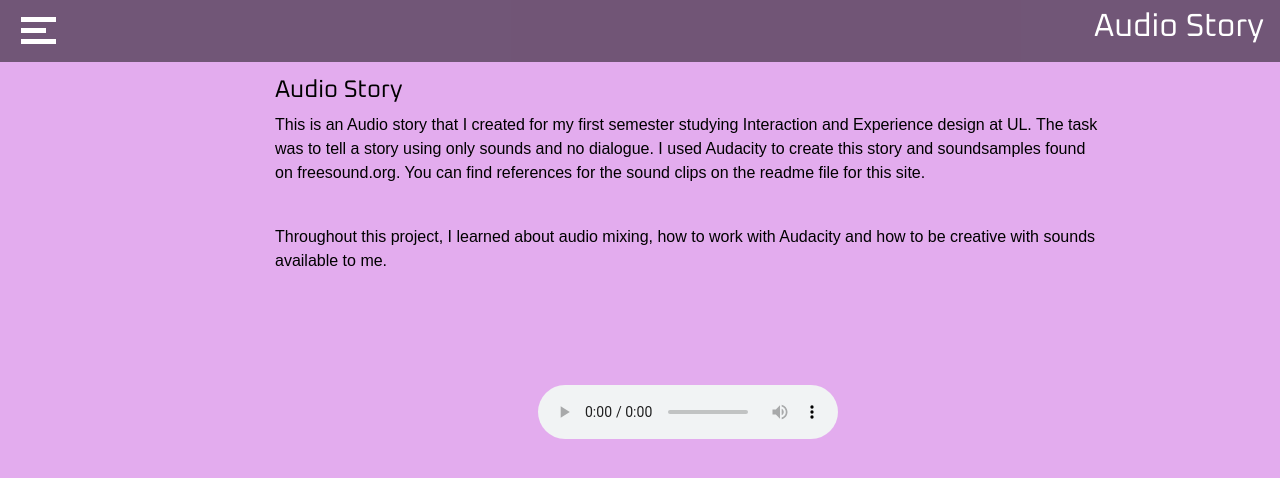
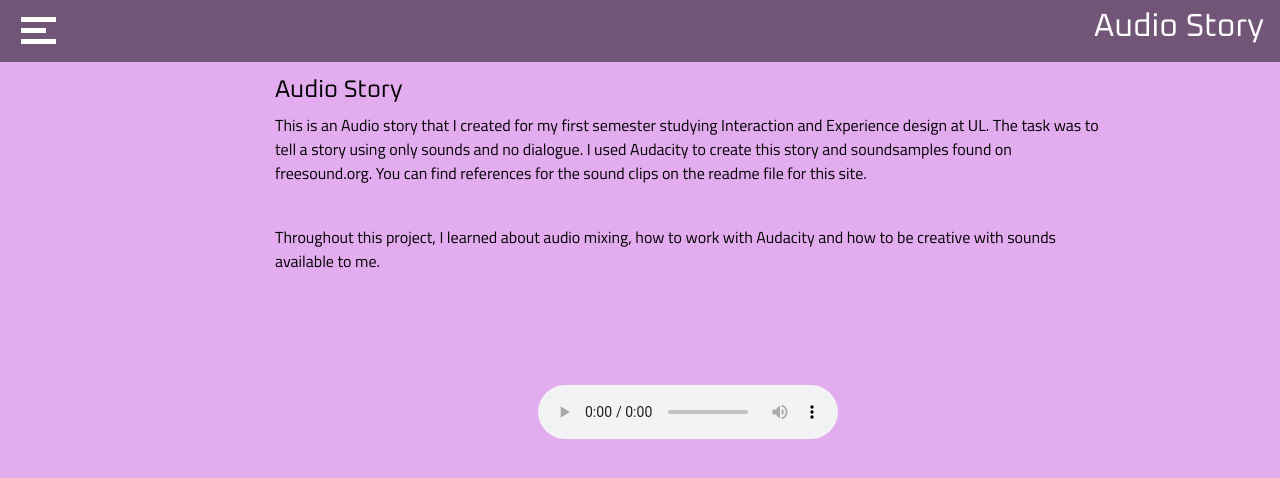
Before and after one commit to Tony8egan/AnthonyEgansSiteCS6041.io, a Jekyll site: the page built from AudioStory.markdown, in a window 1280 px wide. Shown: the top 478 px of the page. Built offline with Jekyll 4.4.1, drawn with Linux system fonts in a browser that asks for light colours; nearby versions of some CDN libraries.

Commit message:
Update Styles.css

```diff
--- a/css/Styles.css
+++ b/css/Styles.css
@@ -199,7 +199,7 @@ body
 }
 .desctiptiveText
 {
-  font-family: Arial;
+  font-family: 'Titillium Web', sans-serif;
 }
 .audio-container {
   display: flex;
```
